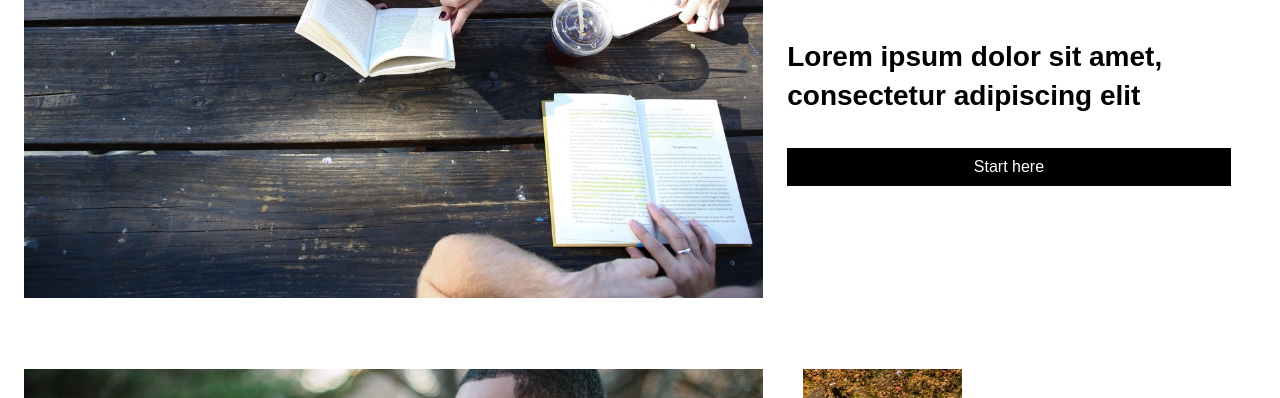
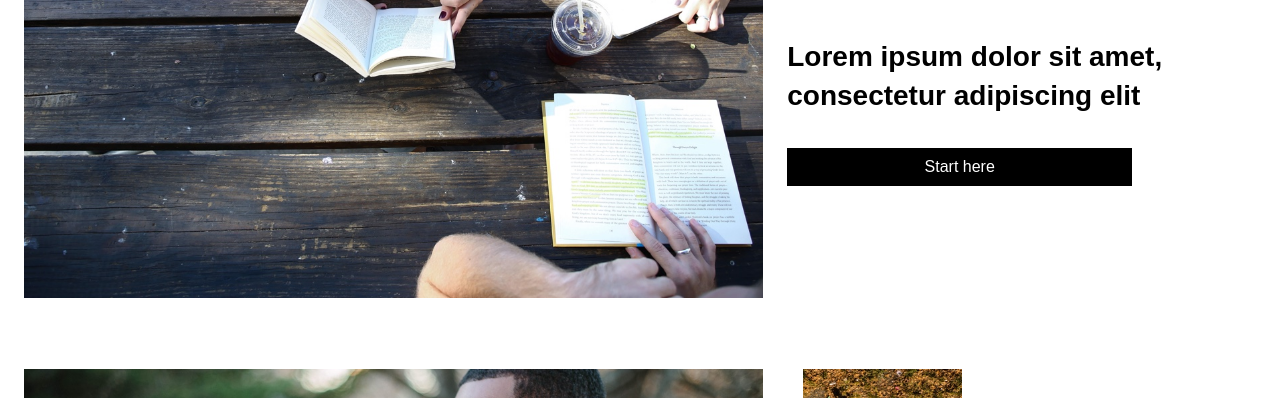
Before and after one commit to jboyce76/ColmarAcademy, a plain HTML site: page index.html in a window 1280 px wide. Shown: the part 344-742 px from the top of the page. Drawn offline with Linux system fonts and the light colour scheme.

Commit message:
added updates for banner and information sections

```diff
--- a/resources/css/style.css
+++ b/resources/css/style.css
@@ -75,6 +75,7 @@ header .logo {
 
 .caption h1, .caption h3 {
   padding-bottom: 2rem;
+  width: 80%;
 }
 
 .box {
@@ -82,7 +83,7 @@ header .logo {
   align-items: center;
   justify-content: center;
   background-color: black;
-  width: 90%;
+  width: 70%;
 }
 
 .box p {
```
